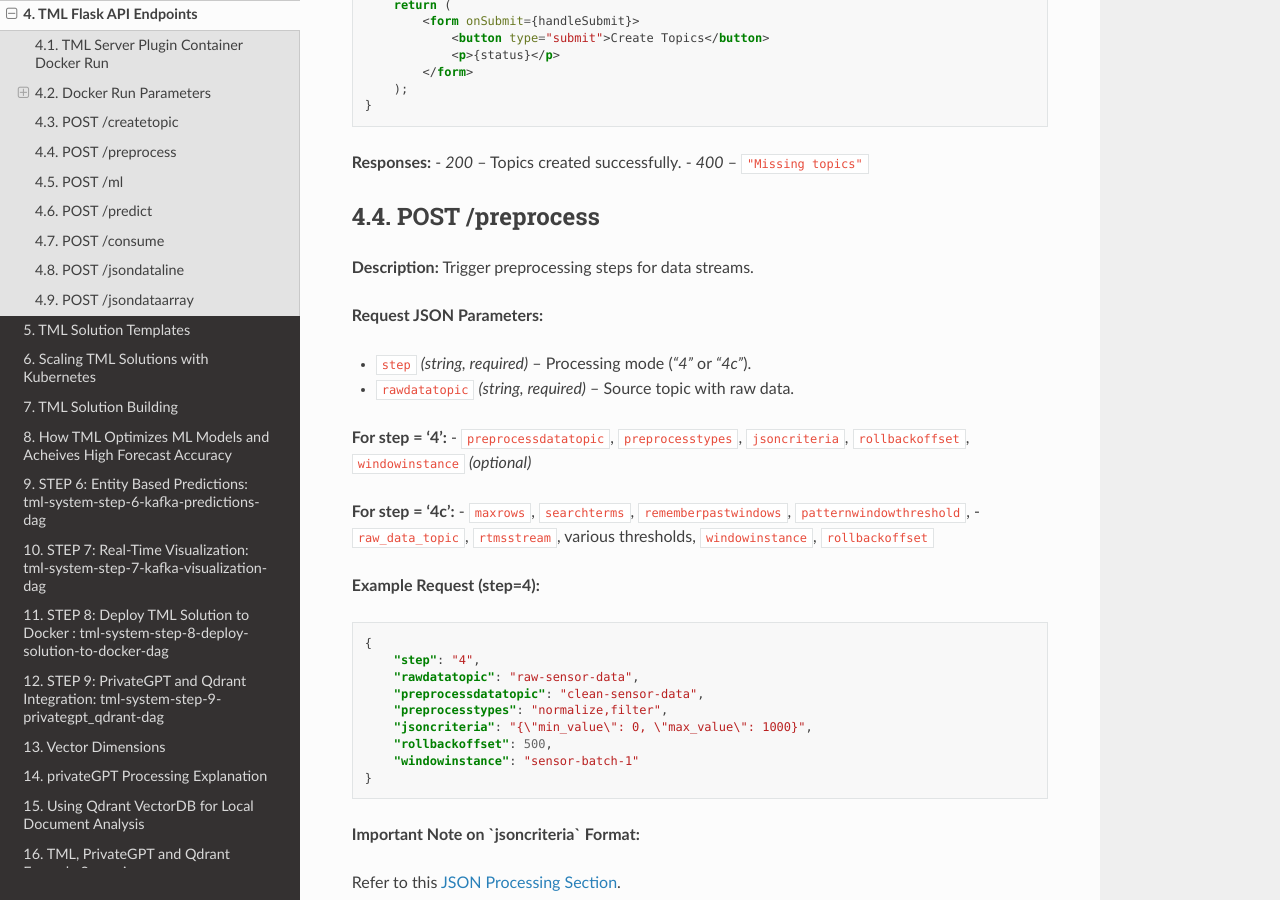
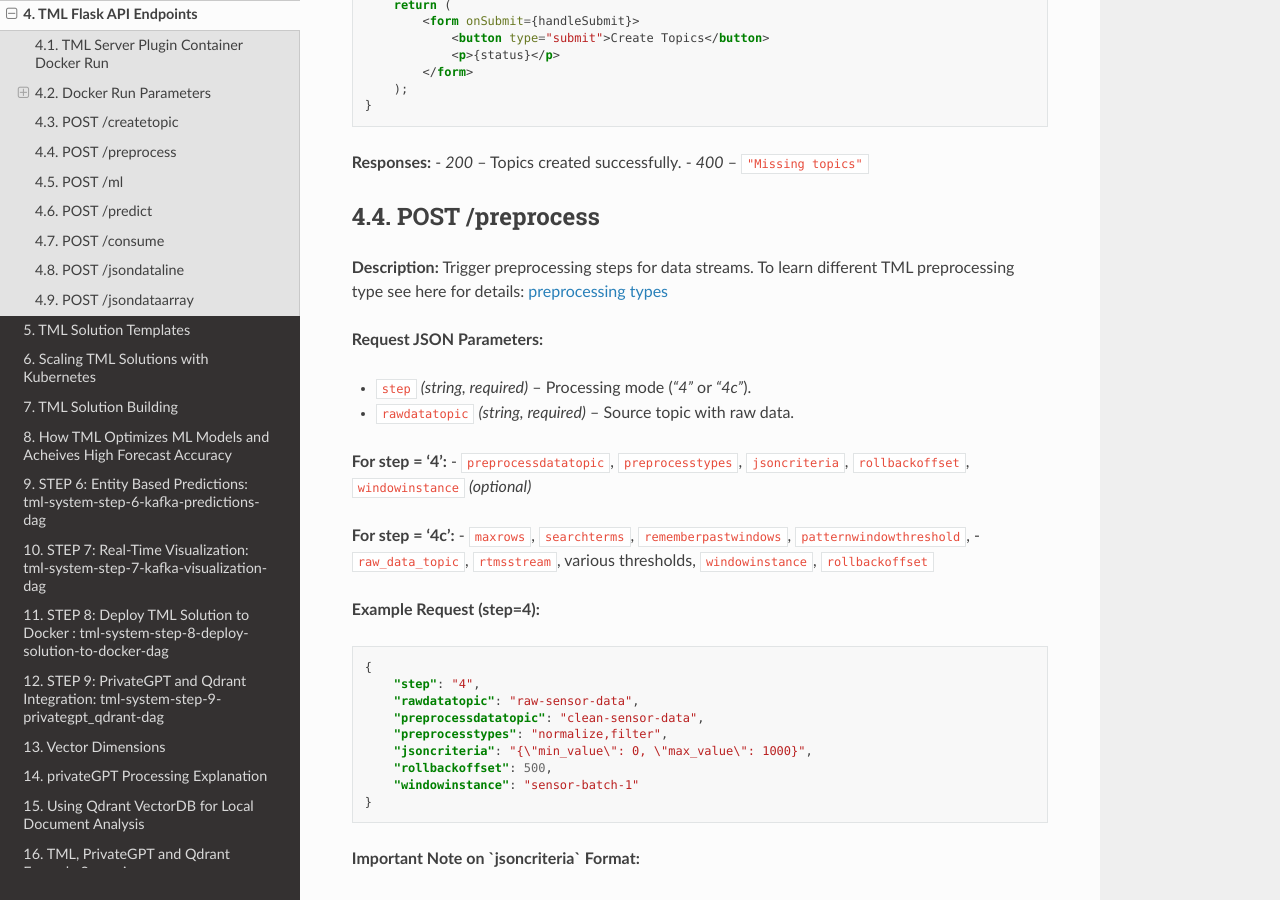
Before and after one commit to smaurice101/readthedocs, a Sphinx documentation site: the page built from docs/source/tmlapi.rst, in a window 1280 px wide and 900 px high, scrolled down 4188 px. Built offline with Sphinx 7.4.7 and the Read the Docs theme 3.1.0, drawn with Linux system fonts in a browser that asks for light colours.

Commit message:
Update tmlapi.rst

```diff
--- a/docs/source/tmlapi.rst
+++ b/docs/source/tmlapi.rst
@@ -225,7 +225,7 @@ POST /preprocess
 --------------------------
 
 **Description:**
-Trigger preprocessing steps for data streams.
+Trigger preprocessing steps for data streams. To learn different TML preprocessing type see here for details: `preprocessing types <https://tml.readthedocs.io/en/latest/tmlbuilds.html#preprocessing-types>`_
 
 **Request JSON Parameters:**
 
```
